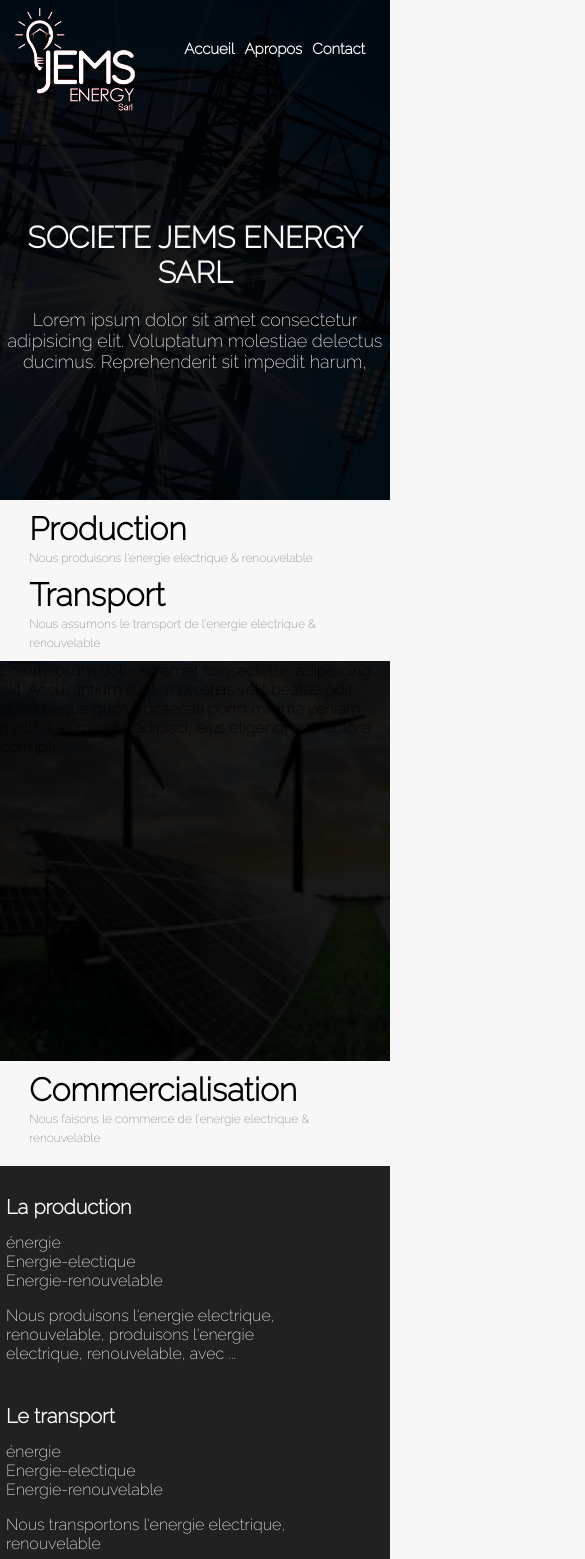
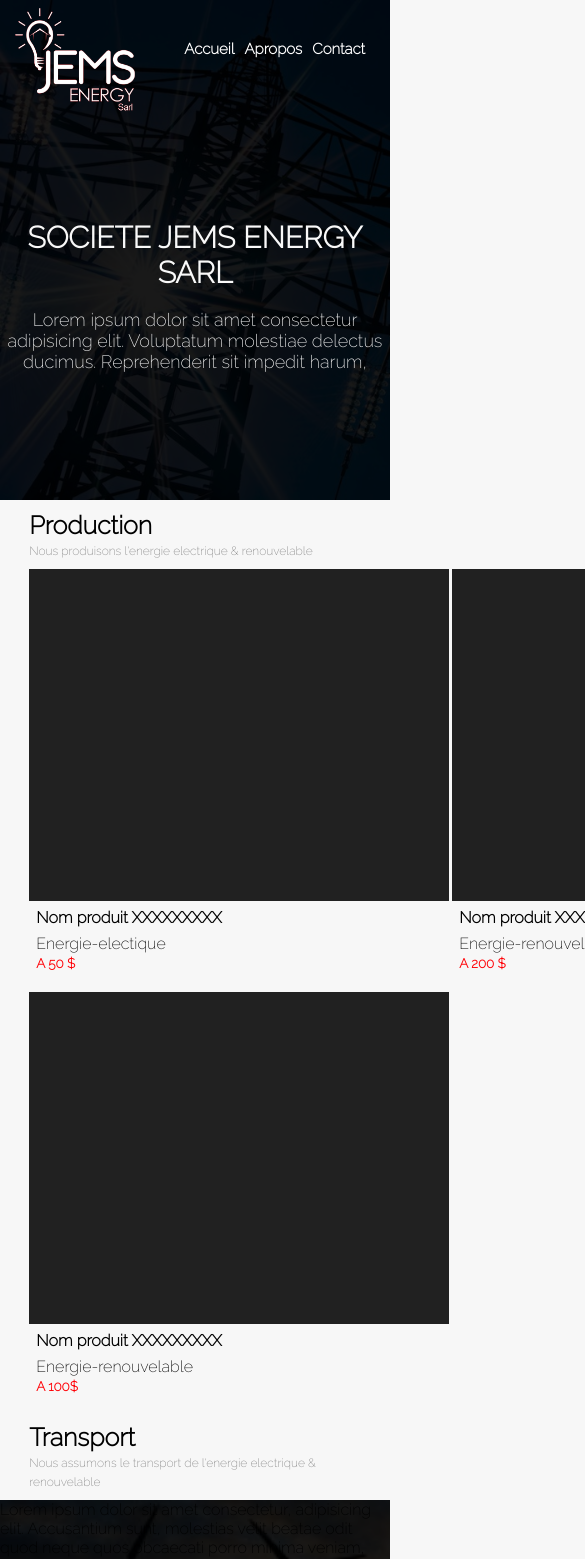
Before and after one commit to yavchris07/jems-sarl, a React (Create React App) app: page / in a window 390 px wide. Shown: the top 1559 px of the page, 585 px wide, since content can reach past the window. Built offline with nearby package versions, Linux system fonts and the light colour scheme.

Commit message:
product part make up

```diff
--- /dev/null
+++ b/src/components/products-list.tsx
@@ -0,0 +1,29 @@
+import React, { useEffect, useState } from 'react';
+import '../styles/product-list.scss';
+import PRODUCT from '../models/comm-data';
+import Product from '../models/produict';
+
+function ProductsList() {
+
+  const [product]=useState<Product[]>(PRODUCT);
+  // useEffect()
+
+  return (
+    <div className='product-list'>
+      {
+        product.map((prod)=>(
+          <div className='product'>
+            <div className='pic'></div>
+            <h4>{prod.title}</h4>
+            <span>{prod.type}</span>
+            <br />
+            <small>A {prod.price}</small>
+          </div>
+        ))
+
+      }
+    </div>
+  );
+}
+
+export default ProductsList;
--- /dev/null
+++ b/src/models/comm-data.ts
@@ -0,0 +1,25 @@
+import Product from "./produict";
+
+export const PRODUCT: Product[] = [
+    {
+        "id":1,
+        "title":"Nom produit XXXXXXXXX",
+        "type":"Energie-electique",
+        "price":"50 $"
+
+    },
+    {
+        "id":2,
+        "title":"Nom produit XXXXXXXXX",
+        "type":"Energie-renouvelable",
+        "price":"200 $"
+    },
+    {
+        "id":3,
+        "title":"Nom produit XXXXXXXXX",
+        "type":"Energie-renouvelable",
+        "price":"100$"
+    }
+];
+
+export default PRODUCT
--- /dev/null
+++ b/src/models/produict.ts
@@ -0,0 +1,14 @@
+export default class Product{
+    id:number;
+    title:string;
+    type:string;
+    price:string;
+
+    constructor(id:number,title:string,type:string,price:string){
+        // eslint-disable-next-line @typescript-eslint/no-unused-expressions, no-sequences
+        this.id=id,
+        this.title =title,
+        this.type=type,
+        this.price=price
+    }
+}
--- a/src/pages/home.tsx
+++ b/src/pages/home.tsx
@@ -1,6 +1,7 @@
 import React,{useEffect, useState} from 'react';
 import Banner from '../components/banner';
 import MiddleBanner from '../components/middle-banner';
+import ProductsList from '../components/products-list';
 import '../styles/home.scss';
 
 function Home() {
@@ -16,7 +17,7 @@
           <h1>Production</h1>
           <span>Nous produisons l'energie electrique & renouvelable</span>
         </div>
-
+        <ProductsList />
         <div className='title'>
           <h1>Transport</h1>
           <span>Nous assumons le transport de l'energie electrique & renouvelable</span>
--- a/src/styles/footer.scss
+++ b/src/styles/footer.scss
@@ -65,6 +65,7 @@
                 display: flex;
                 flex-direction: column;
                 // background: blue;
+
                 label{
                     font-size: 11px;
                     color: grey;
@@ -200,6 +201,8 @@
                 .control{
                     display: flex;
                     flex-direction: column;
+                    width: 97%;
+                    margin: auto;
                     label{
                         font-size: 12px;
                         color: grey;
--- a/src/styles/home.scss
+++ b/src/styles/home.scss
@@ -26,3 +26,49 @@
         }
     }
 }
+
+@media screen and (max-width:1024px) {
+    .part-one{
+        width: 100%;
+        margin: auto;
+        // background: green;
+
+        .title{
+            // background-color: red;
+            width: 85%;
+            margin: 10px auto;
+            // margin: 10px 0;
+            h1{
+                margin: 0;
+                font-size: 35px;
+            }
+            span{
+                font-size: 15px;
+                color: gray;
+            }
+        }
+    }
+}
+
+@media screen and (max-width:600px) {
+    .part-one{
+        width: 100%;
+        margin: auto;
+        // background: green;
+
+        .title{
+            // background-color: red;
+            width: 85%;
+            margin: 10px auto;
+            // margin: 10px 0;
+            h1{
+                margin: 0;
+                font-size: 25px;
+            }
+            span{
+                font-size: 12px;
+                color: gray;
+            }
+        }
+    }
+}
--- /dev/null
+++ b/src/styles/product-list.scss
@@ -0,0 +1,89 @@
+//SASS PAGE
+$base-color: #c6538c;
+$blac-color:#212121;
+$red: #ff0006;
+$blue:#003464;
+$yellow:#ff9922;
+$back-opacity: rgb(0, 0, 0,.9);
+$white-kolor: #fff;
+$white-opacity:#f9f9f9;
+$white-black:#f7f7f7;
+
+.product-list{
+    width: 85%;
+    margin: auto;
+    // background: red;
+    transition: all 1s;
+    display: grid;
+    grid-template-columns: repeat(3,1fr);
+    gap: 5px;
+    .product{
+        width: 360px;
+        height: 420px;
+        // border: 1px solid blue;
+        .pic{
+            width: 100%;
+            height: 79%;
+            background: $blac-color;
+        }
+        h4{
+            margin: 7px;
+        }
+        span,small{
+            margin-left: 7px;
+        }
+        small{
+            color: $red;
+            font-weight: bold;
+        }
+
+    }
+}
+
+@media screen and (max-width:600px) {
+    .product-list{
+        width: 95%;
+        // background: red;
+        display: grid;
+        grid-template-columns: repeat(1,1fr);
+        gap: 5px;
+        .product{
+            width: 100%;
+            height: 420px;
+            // border: 1px solid blue;
+            .pic{
+                width: 100%;
+                height: 79%;
+                background: $blac-color;
+            }
+            h4{
+                margin: 7px;
+            }
+            span,small{
+                margin-left: 7px;
+            }
+            small{
+                color: $red;
+                font-weight: bold;
+            }
+
+        }
+    }
+}
+
+@media screen and (max-width:1024px) {
+    .product-list{
+        width: 85%;
+        margin: auto;
+        // background: red;
+        transition: all 1s;
+        display: grid;
+        grid-template-columns: repeat(2,1fr);
+        gap: 3px;
+        .product{
+            width: 420px;
+            height: 420px;
+            // border: 1px solid blue;
+        }
+    }
+}
```
Also changed, not shown: src/models/comm.ts (added, +14 -0 lines), src/models/proucts-data.ts (added, +25 -0 lines), src/models/trans-data.ts (added, +25 -0 lines), src/models/trans.ts (added, +14 -0 lines).
